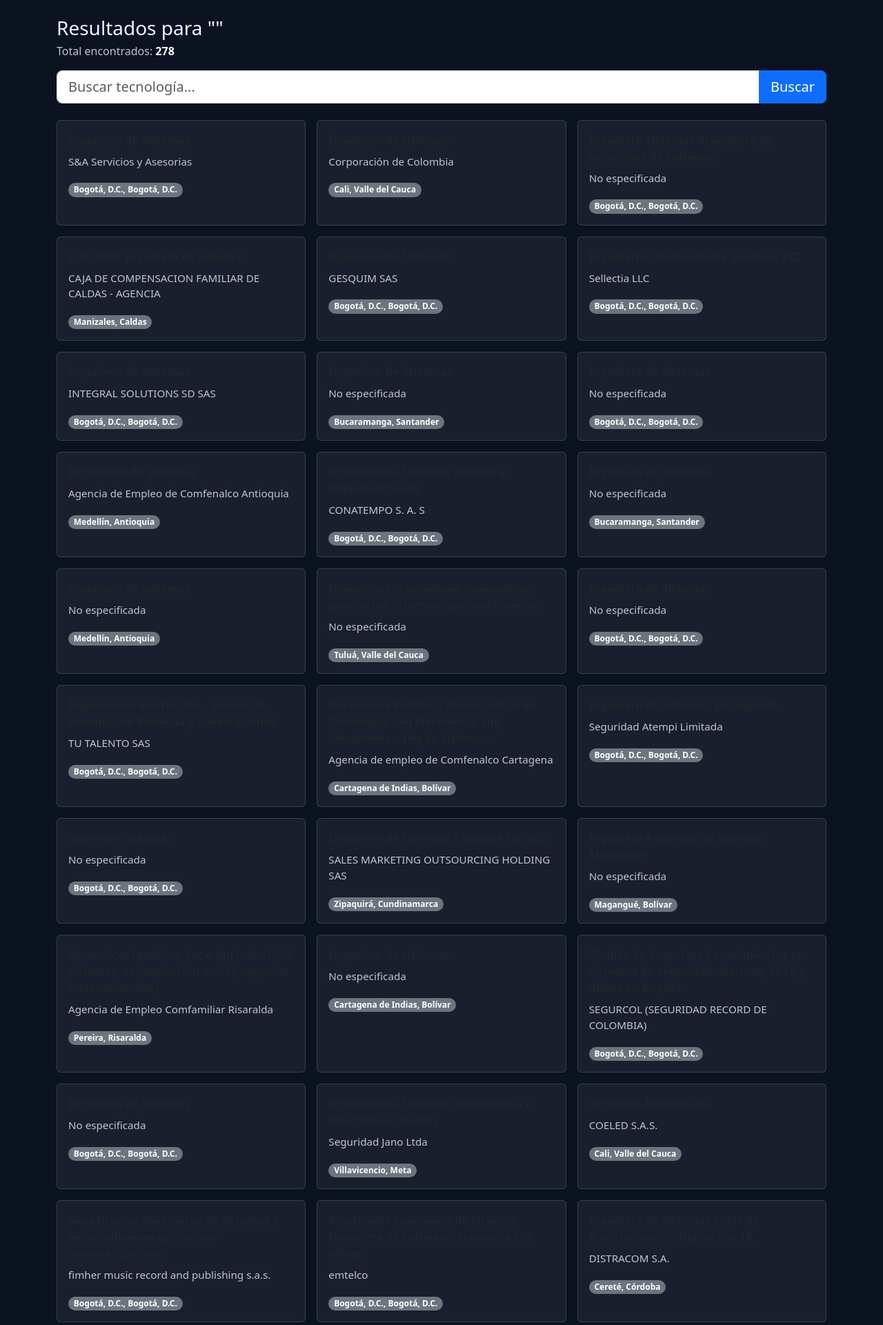
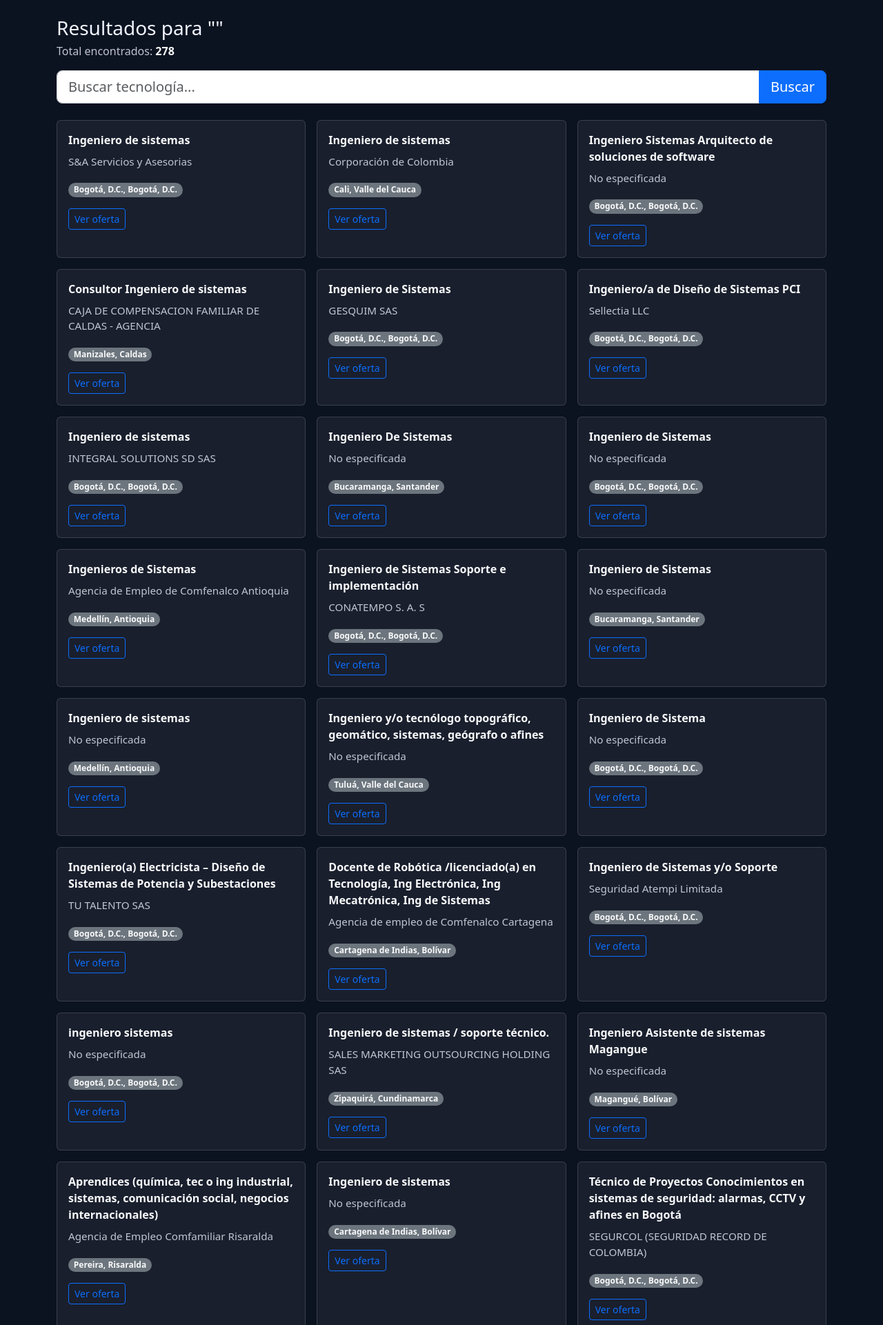
Before and after one commit to juanexzedh/Scraper-Empleos, a Flask app: page /buscar in a window 1280 px wide. Shown: the part 57-1978 px from the top of the page at 69% size. Run offline with Flask 3, Linux system fonts and the light colour scheme; data comes from the database, SQL or seed files in the repository; both versions use the stored data as it was after the commit.

Commit message:
Se añade url a las ofertas del buscador, y se añade contenido al README

```diff
--- a/main.py
+++ b/main.py
@@ -1,7 +1,7 @@
 from scrapers.computrabajo import extraer_ofertas_computrabajo
 from modelos.database import crear_tabla, insertar_ofertas, vaciar_tabla_empleos
 
-#vaciar_tabla_empleos()
+#vaciar_tabla_empleos() ...si se requiere
 crear_tabla()
 
 ofertas = extraer_ofertas_computrabajo()
--- a/templates/resultados.html
+++ b/templates/resultados.html
@@ -9,12 +9,12 @@
     <title>Resultados</title>
 
     <style>
-body { background: #0b1220; color: #f1f5ff; }
+        body { background: #0b1220; color: #f1f5ff; }
+                .app-card { background: rgba(255,255,255,0.06); border: 1px solid rgba(255,255,255,0.14); }
+                .muted { color: rgba(241,245,255,0.78) !important; }
         .app-card { background: rgba(255,255,255,0.06); border: 1px solid rgba(255,255,255,0.14); }
+                .table-dark-soft { --bs-table-bg: rgba(255,255,255,0.04); --bs-table-striped-bg: rgba(255,255,255,0.02); }
         .muted { color: rgba(241,245,255,0.78) !important; }
-.app-card { background: rgba(255,255,255,0.06); border: 1px solid rgba(255,255,255,0.14); }
-        .table-dark-soft { --bs-table-bg: rgba(255,255,255,0.04); --bs-table-striped-bg: rgba(255,255,255,0.02); }
-.muted { color: rgba(241,245,255,0.78) !important; }
     </style>
 </head>
 <body>
@@ -53,10 +53,15 @@
                 <div class="col-12 col-md-6 col-lg-4">
                     <div class="card app-card h-100">
                         <div class="card-body">
-                            <div class="fw-semibold mb-2">{{ oferta[0] }}</div>
+                            <div class="fw-semibold mb-2 text-light">{{ oferta[0] }}</div>
                             <div class="muted" style="font-size: 0.95rem;">{{ oferta[1] }}</div>
                             <div class="mt-3">
-                                <span class="badge text-bg-secondary rounded-pill">{{ oferta[2] }}</span>
+                                <span class="badge text-bg-secondary rounded-pill text-light">{{ oferta[2] }}</span>
+                            </div>
+                            <div class="mt-3">
+                                <a href="{{ oferta[3] }}" target="_blank" class="btn btn-outline-primary btn-sm">
+                                    Ver oferta
+                                </a>
                             </div>
                         </div>
                     </div>
```
Also changed, not shown: README.md, data/empleos.db.
